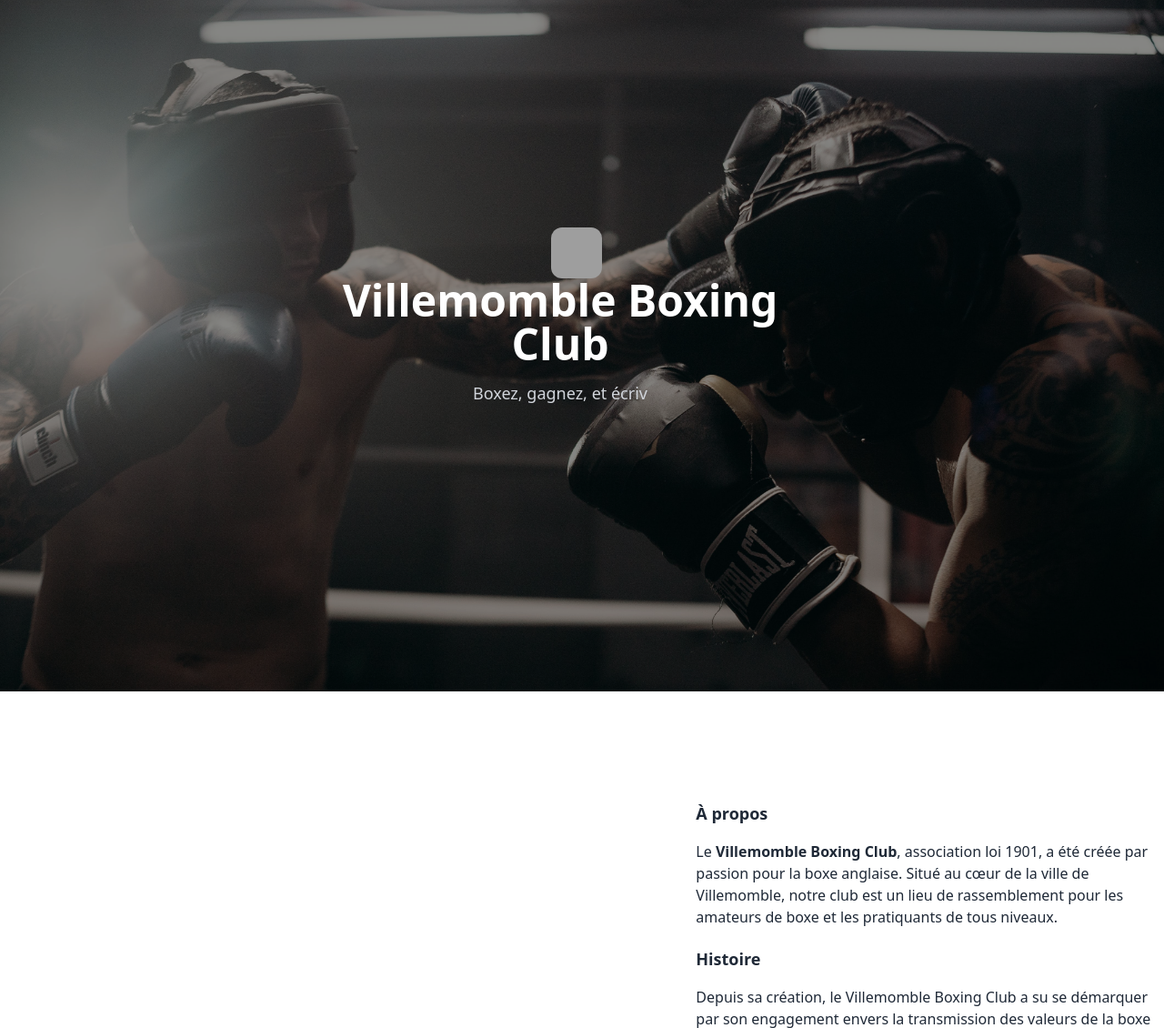
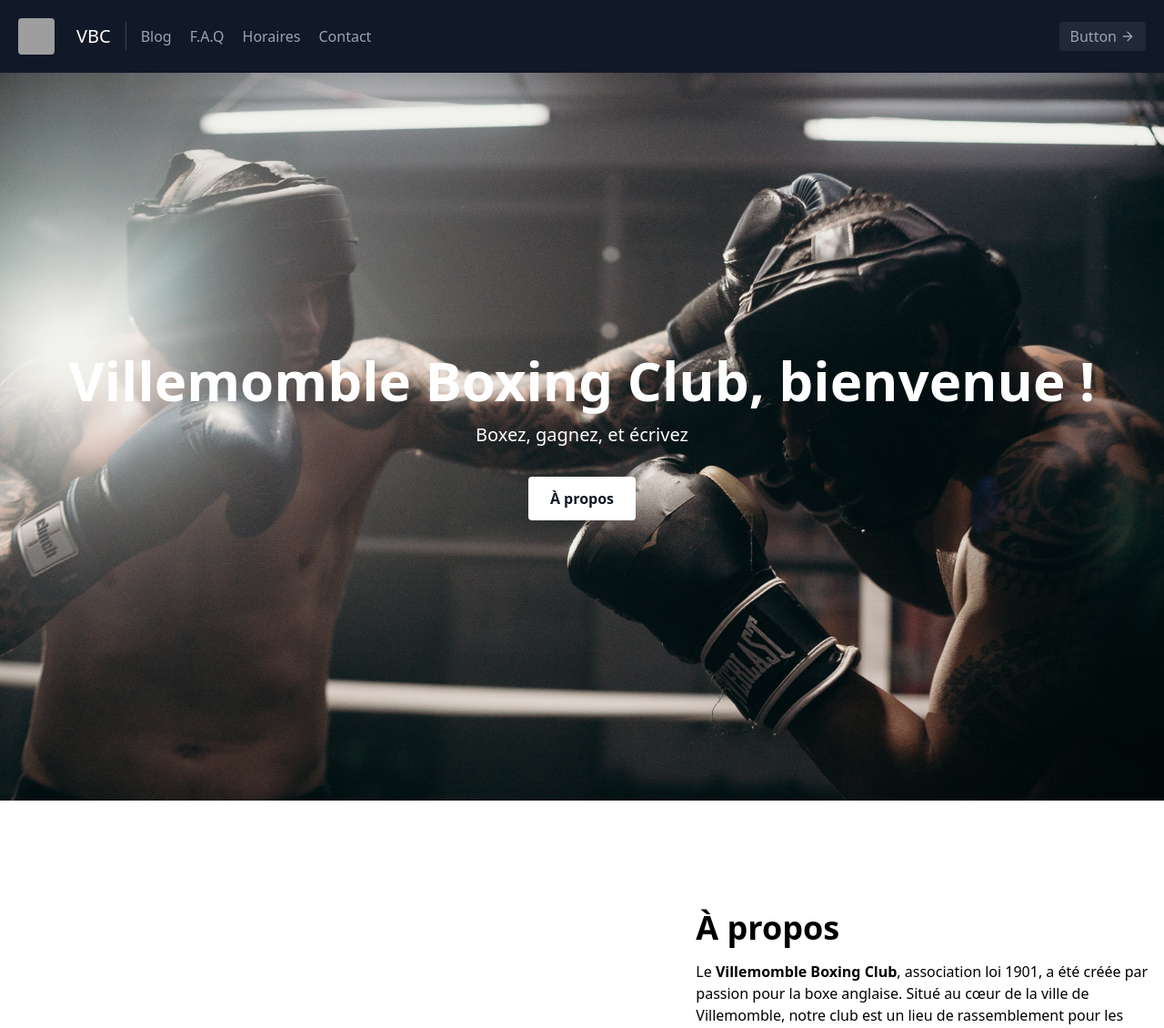
Before and after one commit to YoucefCudder/vbc, a Django app: page / in a window 1280 px wide. Shown: the top 1130 px of the page at 91% size. Run offline with Django 5.2, Linux system fonts and the light colour scheme; some libraries are stand-ins or nearby versions; grey boxes are pictures that could not be loaded.

Commit message:
work in progress

```diff
--- a/vbc/starter/urls.py
+++ b/vbc/starter/urls.py
@@ -2,7 +2,7 @@
 from django.urls import path
 
 from config import settings
-from .views import homepage, ContactView, SuccessView
+from .views import homepage, ContactView, SuccessView, blog
 
 app_name = "starter"
 urlpatterns = [
@@ -10,6 +10,7 @@
     path("", homepage, name="homepage"),
     path("contact/", ContactView.as_view(), name="contact"),
     path("success/", SuccessView.as_view(), name="success"),
+    path("blog/", blog, name="blog")
 
 
 ]#  + static(settings.MEDIA_URL, document_root=settings.MEDIA_ROOT)
--- a/vbc/starter/views.py
+++ b/vbc/starter/views.py
@@ -65,5 +65,5 @@
             return redirect("starter:contact")
 
 
-def instagram_feed():
-    pass
+def blog(request):
+    return render(request, 'starter/blog.html')
--- a/vbc/static/js/index.js
+++ b/vbc/static/js/index.js
@@ -1,7 +1,7 @@
 
 
 //
-const words = [ "Boxez, gagnez, et écrivez votre propre succès"];
+const words = [ "Boxez, gagnez, et écrivez votre propre succès."];
 let i = 0;
 let j = 0;
 let currentWord = "";
--- a/vbc/templates/starter/homepage.html
+++ b/vbc/templates/starter/homepage.html
@@ -15,84 +15,136 @@
     <meta content="#000000" name="theme-color"/>
     <title>Accueil | Villemomble boxing club </title>
 </head>
-<body class="text-gray-800 antialiased">
+<header class="text-gray-400 bg-gray-900 body-font">
+  <div class="container mx-auto flex flex-wrap p-5 flex-col md:flex-row items-center">
+    <a class="flex title-font font-medium items-center text-white mb-4 md:mb-0">
+
+        <img alt="Logo Villemomble Boxing Club" class="mr-3    rounded size-10 flex align-items center"
+                  src="static/medias/vbc.jpg"/>
+
+      <span class="ml-3 text-xl">VBC</span>
+    </a>
+    <nav class="md:mr-auto md:ml-4 md:py-1 md:pl-4 md:border-l md:border-gray-700	flex flex-wrap items-center text-base justify-center">
+
+       <a class="mr-5 hover:text-white" href="{% url 'starter:blog'  %}">Blog</a>
+       <a class="mr-5 hover:text-white" href="#FAQ">F.A.Q</a>
+       <a class="mr-5 hover:text-white" href="#classes">Horaires</a>
+       <a class="mr-5 hover:text-white" href="#contact">Contact</a>
+
+    </nav>
+    <button class="inline-flex items-center bg-gray-800 border-0 py-1 px-3 focus:outline-none hover:bg-gray-700 rounded text-base mt-4 md:mt-0">Button
+      <svg fill="none" stroke="currentColor" stroke-linecap="round" stroke-linejoin="round" stroke-width="2" class="w-4 h-4 ml-1" viewBox="0 0 24 24">
+        <path d="M5 12h14M12 5l7 7-7 7"></path>
+      </svg>
+    </button>
+  </div>
+</header>
+<!--<header class="bg-gray-800 text-white py-5 px-10">-->
+
+<!--  <div class="container mx-auto flex justify-between items-center">-->
+    <!-- Logo -->
+<!--    <a href="#" class="text-2xl font-bold">Villemomble Boxing Club</a>-->
+
+    <!-- Navigation -->
+<!--    <nav>-->
+<!--      <ul class="flex space-x-4">-->
+<!--        <li><a href="{% url 'starter:blog'  %}">Blog</a></li>-->
+<!--        <li><a href="#FAQ">F.A.Q</a></li>-->
+<!--        <li><a href="#classes">Horaires</a></li>-->
+<!--        <li><a href="#contact">Contact</a></li>-->
+<!--      </ul>-->
+<!--    </nav>-->
+  </div>
+
+</header>
+<section class="w-full h-screen flex items-center justify-center bg-no-repeat bg-cover bg-center" style="background-image: url('{{ background_image_url }}');">
+  <div class="text-white text-center">
+
+    <h1 class="text-4xl md:text-6xl font-bold mb-4"> Villemomble Boxing Club, bienvenue !</h1>
+    <p id="typewriter2" class="text-lg md:text-xl">Boxez, gagnez, et écrivez votre propre succès.</p>
+    <a href="#about" class="mt-8 inline-block bg-white text-gray-900 font-semibold py-3 px-6 rounded hover:bg-gray-900 hover:text-white transition duration-150 ease-in-out">À propos</a>
+  </div>
+</section>
+
 <!-- Navbar -->
 
 <!--<nav-->
 
 
 
-                <!-- Icon 3 " Téléchargement" -->
-                <!--            <li class="flex items-center">-->
-                <!--              <button-->
-                <!--                class="bg-white text-gray-800 active:bg-gray-100 text-xs font-bold uppercase px-4 py-2 rounded shadow hover:shadow-md outline-none focus:outline-none lg:mr-1 lg:mb-0 ml-3 mb-3"-->
-                <!--                type="button"-->
-                <!--                style="transition: all 0.15s ease 0s;"-->
-                <!--              >-->
-                <!--                <i class="fas fa-arrow-alt-circle-down"></i> Download-->
-                <!--              </button>-->
-                <!--            </li>-->
+<!--                 Icon 3 " Téléchargement"-->
+<!--                            <li class="flex items-center">-->
+<!--                                -->
+<!--                              <button-->
+<!--                                class="bg-white text-gray-800 active:bg-gray-100 text-xs font-bold uppercase px-4 py-2 rounded shadow hover:shadow-md outline-none focus:outline-none lg:mr-1 lg:mb-0 ml-3 mb-3"-->
+<!--                                type="button"-->
+<!--                                style="transition: all 0.15s ease 0s;"-->
+<!--                              >-->
+<!--                                <i class="fas fa-arrow-alt-circle-down" ></i> Download-->
+<!--                              </button>-->
+<!--                            </li>-->
 
 
-<div
-        class="relative pt-16 pb-32 flex content-center items-center justify-center"
-        style="min-height: 95vh;"
->
+<!--<div-->
+<!--        class="relative pt-16 pb-32 flex content-center items-center justify-center"-->
+<!--        style="min-height: 95vh;"-->
+<!--&gt;-->
 
-    <div
-            class="absolute top-0 w-full h-full bg-center bg-cover"
-            style='background-image: url("{{ background_image_url }}");'
-    >
+<!--    <div-->
+<!--            class="absolute top-0 w-full h-full bg-center bg-cover"-->
+<!--            style='background-image: url("{{ background_image_url }}");'-->
+<!--    >-->
 
-          <span
-                  class="w-full h-full absolute opacity-45 bg-black"
-                  id="blackOverlay">
+<!--          <span-->
+<!--                  class="w-full h-full absolute opacity-45 bg-black"-->
+<!--                  id="blackOverlay">-->
 
-          </span>
-    </div>
-    <div class="container relative mx-auto">
-        <div class="flex flex-wrap justify-center items-center mx-auto max-w-screen-xl">
-            <a class="flex items-center justify-center" href="https://villemombleboxingclub.fr">
-                <img alt="Logo Villemomble Boxing Club" class="mr-3  h-14 w-14  rounded-xl"
-                     src="static/medias/vbc.jpg"/>
-            </a>
-            <!-- Ajoutez ici d'autres éléments de navigation si nécessaire -->
-        </div>
-        <div class="items-center flex flex-wrap">
-            <div class="w-full lg:w-6/12 px-4 ml-auto mr-auto text-center">
-                <div class="pr-12">
+<!--          </span>-->
+<!--    </div>-->
+<!--    <div class="container relative mx-auto">-->
+<!--        <div class="flex flex-wrap justify-center items-center mx-auto max-w-screen-xl">-->
+<!--            <a class="flex items-center justify-center" href="https://villemombleboxingclub.fr">-->
+<!--                <img alt="Logo Villemomble Boxing Club" class="mr-3  h-14 w-14  rounded-xl"-->
+<!--                     src="static/medias/vbc.jpg"/>-->
+<!--            </a>-->
+<!--            &lt;!&ndash; Ajoutez ici d'autres éléments de navigation si nécessaire &ndash;&gt;-->
+<!--        </div>-->
+<!--        <div class="items-center flex flex-wrap">-->
+<!--            <div class="w-full lg:w-6/12 px-4 ml-auto mr-auto text-center">-->
+<!--                <div class="pr-12">-->
 
-                    <h1 class="text-white font-semibold text-5xl" id="typewriter">
-                        Villemomble Boxing Club </h1>
+<!--                    <h1 class="text-white font-semibold text-5xl" id="typewriter">-->
+<!--                        Villemomble Boxing Club </h1>-->
 
-                    <p class="mt-4 text-lg text-gray-300" id="typewriter2">
-                        Villemomble Boxing Club : Boxez, gagnez, et écrivez votre propre succès
-                    </p>
+<!--                    <p class="mt-4 text-lg text-gray-300" id="typewriter2">-->
+<!--                        Villemomble Boxing Club : Boxez, gagnez, et écrivez votre propre succès-->
+<!--                    </p>-->
 
-                </div>
-            </div>
-        </div>
-    </div>
-</div>
-<div
-        class="top-auto bottom-0 left-0 right-0 w-full absolute pointer-events-none overflow-hidden"
-        style="height: 70px;"
->
-    <svg
-            class="absolute bottom-0 overflow-hidden"
-            preserveAspectRatio="none"
-            version="1.1"
-            viewBox="0 0 2560 100"
-            x="0"
-            xmlns="http://www.w3.org/2000/svg"
-            y="0"
-    >
+<!--                </div>-->
+<!--            </div>-->
+<!--        </div>-->
+<!--    </div>-->
+<!--</div>-->
+<!--<div-->
+<!--        class="top-auto bottom-0 left-0 right-0 w-full absolute pointer-events-none overflow-hidden"-->
+<!--        style="height: 70px;"-->
+<!--&gt;-->
+<!--    <svg-->
+<!--            class="absolute bottom-0 overflow-hidden"-->
+<!--            preserveAspectRatio="none"-->
+<!--            version="1.1"-->
+<!--            viewBox="0 0 2560 100"-->
+<!--            x="0"-->
+<!--            xmlns="http://www.w3.org/2000/svg"-->
+<!--            y="0"-->
+<!--    >-->
 
-    </svg>
-</div>
-</div>
+<!--    </svg>-->
+<!--</div>-->
+<!--</div>-->
 
-<section class="about">
+
+<section class="about" id="about">
     <!-- ====== About Section Start -->
     <section
             class="overflow-hidden pt-20 pb-12 lg:pt-[120px] lg:pb-[90px] bg-white dark:bg-dark"
@@ -700,7 +752,7 @@
                 </div>
                 <div class="w-full px-4 lg:w-1/2 xl:w-5/12">
                     <div class="mt-10 lg:mt-0">
-               <span class="block mb-4 text-lg font-semibold text-primary">
+               <span id="about-me" class="block mb-4 text-4xl font-semibold text-primary">
                À propos
                </span>
 
@@ -775,7 +827,7 @@
     </section>
     <!-- ====== About Section End -->
 </section>
-<section class="">
+<section id="classes" class="classes">
     <div class="relative w-full h-full">
         <div class="absolute hidden w-full bg-gray-50 lg:block h-96"></div>
         <div class="relative px-4 py-16 mx-auto sm:max-w-xl md:max-w-full lg:max-w-screen-xl md:px-24 lg:px-8 lg:py-20">
@@ -870,13 +922,13 @@
 </section>
 <!-- citation -->
 <section class="text-gray-600 body-font">
-    <div class="container px-5 py-24 mx-auto">
+    <div class="container px-5 py-12 mx-auto">
         <div class="xl:w-1/2 lg:w-3/4 w-full mx-auto text-center">
             <svg class="inline-block w-8 h-8 text-gray-400 mb-8" fill="currentColor" viewBox="0 0 975.036 975.036"
                  xmlns="http://www.w3.org/2000/svg">
                 <path d="M925.036 57.197h-304c-27.6 0-50 22.4-50 50v304c0 27.601 22.4 50 50 50h145.5c-1.9 79.601-20.4 143.3-55.4 191.2-27.6 37.8-69.399 69.1-125.3 93.8-25.7 11.3-36.8 41.7-24.8 67.101l36 76c11.6 24.399 40.3 35.1 65.1 24.399 66.2-28.6 122.101-64.8 167.7-108.8 55.601-53.7 93.7-114.3 114.3-181.9 20.601-67.6 30.9-159.8 30.9-276.8v-239c0-27.599-22.401-50-50-50zM106.036 913.497c65.4-28.5 121-64.699 166.9-108.6 56.1-53.7 94.4-114.1 115-181.2 20.6-67.1 30.899-159.6 30.899-277.5v-239c0-27.6-22.399-50-50-50h-304c-27.6 0-50 22.4-50 50v304c0 27.601 22.4 50 50 50h145.5c-1.9 79.601-20.4 143.3-55.4 191.2-27.6 37.8-69.4 69.1-125.3 93.8-25.7 11.3-36.8 41.7-24.8 67.101l35.9 75.8c11.601 24.399 40.501 35.2 65.301 24.399z"></path>
             </svg>
-            <p class="leading-relaxed text-lg">
+            <p class="leading-relaxed text-3xl">
                 « La boxe est quelque chose de magique. Elle donne de la discipline au fougueux, de la force au faible
                 et de l'assurance au timide. »</p>
             <span class="inline-block h-1 w-10 rounded bg-gray-900 mt-8 mb-6"></span>
@@ -1144,51 +1196,11 @@
 </section>
 
 <!-- Contact -->
-
-
-<section class="">
-
-    <div class="relative w-full h-full">
-        <div class="absolute hidden w-full bg-gray-50 lg:block h-96"></div>
-
-
+<div id="modal" class="modal fade">
+  <div data-modal-target="default-modal" data-modal-toggle="default-modal" id="dialog" class="modal-dialog" hx-target="this"></div>
 </div>
 
-    </div>
-</section>
-<!-- / feature avantage pratique de la boxe -->
-<section>
-    <div class="relative px-4 py-16 mx-auto sm:max-w-xl md:max-w-full lg:max-w-screen-xl md:px-24 lg:px-8 lg:py-20">
-        <div class="max-w-xl mb-10 md:mx-auto sm:text-center lg:max-w-2xl md:mb-12">
-            <h2 class="max-w-lg mb-6 font-sans text-3xl font-bold leading-none tracking-tight text-gray-900 sm:text-4xl md:mx-auto">
-        <span class="relative inline-block">
-          <svg class="absolute top-0 left-0 z-0 hidden w-32 -mt-8 -ml-20 text-gray-400 lg:w-32 lg:-ml-28 lg:-mt-10 sm:block"
-               fill="currentColor"
-               viewBox="0 0 52 24">
-            <defs>
-              <pattern height=".30" id="2c67e949-4a23-49f7-bf27-ca140852cf21" width=".135" x="0" y="0">
-                <circle cx="1" cy="1" r=".7"></circle>
-              </pattern>
-            </defs>
-            <rect fill="url(#2c67e949-4a23-49f7-bf27-ca140852cf21)" height="24" width="52"></rect>
-          </svg>
-          <span class="relative">Contactez</span>
-        </span>-nous !
-            </h2>
-            <p class="text-base text-gray-700 md:text-lg">
-                Phrase renseignement Contact + Formulaire </p>
-        </div>
-
-    </div>
-    <dialog class="modal" id="my_modal_1">
-        <div class="modal-box">
-            <div class="modal-action">
-                <form method="dialog">
-                    <!-- if there is a button in form, it will close the modal -->
-                    <button class="btn">Close</button>
-                </form>
-                <div class="relative block py-24 lg:pt-0 ">
-                    <div class="container mx-auto px-4">
+<div class="modal">
           <div class="flex flex-wrap justify-center lg:-mt-64 -mt-48">
             <div class="w-full lg:w-6/12 px-4">
               <div
@@ -1205,10 +1217,10 @@
                       for="full-name"
                       >Full Name</label
                     ><input
+                      type="text"
                       class="border-0 px-3 py-3 placeholder-gray-400 text-gray-700 bg-white rounded text-sm shadow focus:outline-none focus:ring w-full"
                       placeholder="Full Name"
                       style="transition: all 0.15s ease 0s;"
-                                                type="text"
                     />
                   </div>
                   <div class="relative w-full mb-3">
@@ -1217,10 +1229,10 @@
                       for="email"
                       >Email</label
                     ><input
+                      type="email"
                       class="border-0 px-3 py-3 placeholder-gray-400 text-gray-700 bg-white rounded text-sm shadow focus:outline-none focus:ring w-full"
                       placeholder="Email"
                       style="transition: all 0.15s ease 0s;"
-                                                type="email"
                     />
                   </div>
                   <div class="relative w-full mb-3">
@@ -1229,17 +1241,17 @@
                       for="message"
                       >Message</label
                     ><textarea
+                      rows="4"
+                      cols="80"
                       class="border-0 px-3 py-3 placeholder-gray-400 text-gray-700 bg-white rounded text-sm shadow focus:outline-none focus:ring w-full"
-                                                cols="80"
                       placeholder="Type a message..."
-                                                rows="4"
                     ></textarea>
                   </div>
                   <div class="text-center mt-6">
                     <button
                       class="bg-gray-900 text-white active:bg-gray-700 text-sm font-bold uppercase px-6 py-3 rounded shadow hover:shadow-lg outline-none focus:outline-none mr-1 mb-1"
+                      type="button"
                       style="transition: all 0.15s ease 0s;"
-                                                    type="button"
                     >
                       Send Message
                     </button>
@@ -1250,11 +1262,9 @@
           </div>
         </div>
 
-                </div>
-            </div>
-    </dialog>
 
-</section>
+
+
 
 <!-- FAQ section -->
 <section>
--- a/vbc/theme/static/css/dist/styles.css
+++ b/vbc/theme/static/css/dist/styles.css
@@ -1088,6 +1088,14 @@
   margin-top: 2rem;
 }
 
+.ml-1 {
+  margin-left: 0.25rem;
+}
+
+.mr-5 {
+  margin-right: 1.25rem;
+}
+
 .block {
   display: block;
 }
@@ -1116,6 +1124,41 @@
   display: none;
 }
 
+.size-0 {
+  width: 0px;
+  height: 0px;
+}
+
+.size-0\.5 {
+  width: 0.125rem;
+  height: 0.125rem;
+}
+
+.size-2 {
+  width: 0.5rem;
+  height: 0.5rem;
+}
+
+.size-4 {
+  width: 1rem;
+  height: 1rem;
+}
+
+.size-12 {
+  width: 3rem;
+  height: 3rem;
+}
+
+.size-14 {
+  width: 3.5rem;
+  height: 3.5rem;
+}
+
+.size-10 {
+  width: 2.5rem;
+  height: 2.5rem;
+}
+
 .h-1 {
   height: 0.25rem;
 }
@@ -2200,6 +2261,10 @@
   transition-duration: 150ms;
 }
 
+.duration-150 {
+  transition-duration: 150ms;
+}
+
 .duration-200 {
   transition-duration: 200ms;
 }
@@ -2475,6 +2560,14 @@
     margin-top: 0.25rem;
   }
 
+  .md\:ml-4 {
+    margin-left: 1rem;
+  }
+
+  .md\:mr-auto {
+    margin-right: auto;
+  }
+
   .md\:block {
     display: block;
   }
@@ -2521,6 +2614,15 @@
 
   .md\:justify-between {
     justify-content: space-between;
+  }
+
+  .md\:border-l {
+    border-left-width: 1px;
+  }
+
+  .md\:border-gray-700 {
+    --tw-border-opacity: 1;
+    border-color: rgb(55 65 81 / var(--tw-border-opacity));
   }
 
   .md\:p-5 {
@@ -2537,6 +2639,11 @@
     padding-right: 6rem;
   }
 
+  .md\:py-1 {
+    padding-top: 0.25rem;
+    padding-bottom: 0.25rem;
+  }
+
   .md\:pl-5 {
     padding-left: 1.25rem;
   }
@@ -2547,6 +2654,10 @@
 
   .md\:pr-16 {
     padding-right: 4rem;
+  }
+
+  .md\:pl-4 {
+    padding-left: 1rem;
   }
 
   .md\:text-left {
@@ -2562,10 +2673,20 @@
     line-height: 2rem;
   }
 
+  .md\:text-6xl {
+    font-size: 3.75rem;
+    line-height: 1;
+  }
+
   .md\:text-lg {
     font-size: 1.125rem;
     line-height: 1.75rem;
   }
+
+  .md\:text-xl {
+    font-size: 1.25rem;
+    line-height: 1.75rem;
+  }
 }
 
 @media (min-width: 1024px) {
--- a/vbc/theme/static_src/tailwind.config.js
+++ b/vbc/theme/static_src/tailwind.config.js
@@ -44,6 +44,8 @@
     theme: {
         extend: {
   "colors": {
+            accent: {"50":"#fff5f0","100":"#ffd6c2","200":"#feb795","300":"#fe9868","400":"#fd783c","500":"#fb580f","600":"#db4603","700":"#b03802","800":"#862b01","900":"#5a1d00","950":"#2f0f00"},
+
     "brand": {
       50: "#E3E8E8",
       100: "#C7D1D1",
```
Also changed, not shown: other parts of vbc/theme/static/css/dist/styles.css (+58 -25 lines), vbc/templates/starter/blog.html (added, +16 -0 lines). Lines whose indentation alone changed are shown as unchanged.
